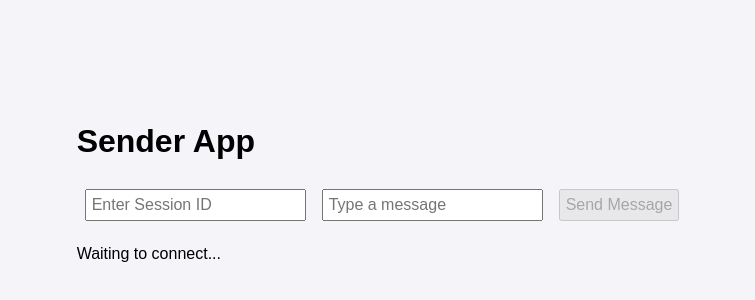
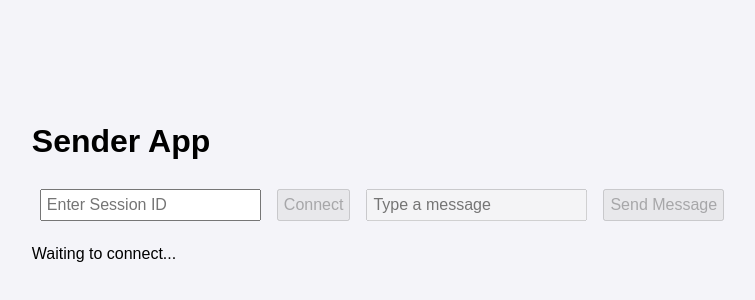
Before and after one commit to AceCentre/OWD, a Next.js app: page /sender in a window 1280 px wide. Shown: the part 210-510 px from the top of the page, without its empty margins (258-1013 px from the left). Built offline with nearby package versions, Linux system fonts and the light colour scheme; no server answers.

Commit message:
Update sender.js

```diff
--- a/pages/sender.js
+++ b/pages/sender.js
@@ -5,36 +5,40 @@ const SenderApp = () => {
   const [webrtcService, setWebrtcService] = useState(null);
   const [message, setMessage] = useState('');
   const [sessionId, setSessionId] = useState('');
-  const [isConnected, setIsConnected] = useState(false); // State for connection status
+  const [isConnected, setIsConnected] = useState(false);
   const websocketURL = process.env.NEXT_PUBLIC_WS_URL;
 
-  useEffect(() => {
+  const handleConnect = () => {
     if (sessionId) {
       const webrtc = new WebRTCService((receivedMessage) => {
         console.log('Received:', receivedMessage);
       });
 
-      // Add event listener to confirm connection
-      webrtc.onConnection(() => setIsConnected(true));
-
+      webrtc.onConnection(() => setIsConnected(true)); // Confirm connection
       webrtc.connect(websocketURL, sessionId);
       setWebrtcService(webrtc);
+    } else {
+      console.warn("Session ID is required to connect");
     }
+  };
 
+  const sendMessage = () => {
+    if (webrtcService && isConnected) {
+      webrtcService.sendMessage(message);
+    } else {
+      console.warn("Not connected to a display session");
+    }
+  };
+
+  // Clean up the connection on unmount
+  useEffect(() => {
     return () => {
-      // Clean up by disconnecting when component unmounts
       if (webrtcService) {
         webrtcService.disconnect();
-        setIsConnected(false); // Reset connection status
+        setIsConnected(false);
       }
     };
-  }, [websocketURL, sessionId]);
-
-  const sendMessage = () => {
-    if (webrtcService) {
-      webrtcService.sendMessage(message);
-    }
-  };
+  }, [webrtcService]);
 
   return (
     <div>
@@ -45,20 +49,20 @@ const SenderApp = () => {
         onChange={(e) => setSessionId(e.target.value)}
         placeholder="Enter Session ID"
       />
+      <button onClick={handleConnect} disabled={isConnected || !sessionId}>
+        {isConnected ? "Connected" : "Connect"}
+      </button>
       <input
         type="text"
         value={message}
         onChange={(e) => setMessage(e.target.value)}
         placeholder="Type a message"
+        disabled={!isConnected}
       />
-      <button onClick={sendMessage} disabled={!sessionId}>Send Message</button>
-
-      {/* Display connection status */}
-      {isConnected ? (
-        <p>Connected to display session {sessionId}</p>
-      ) : (
-        <p>Waiting to connect...</p>
-      )}
+      <button onClick={sendMessage} disabled={!isConnected || !message}>
+        Send Message
+      </button>
+      <p>{isConnected ? `Connected to display session ${sessionId}` : "Waiting to connect..."}</p>
     </div>
   );
 };
```
